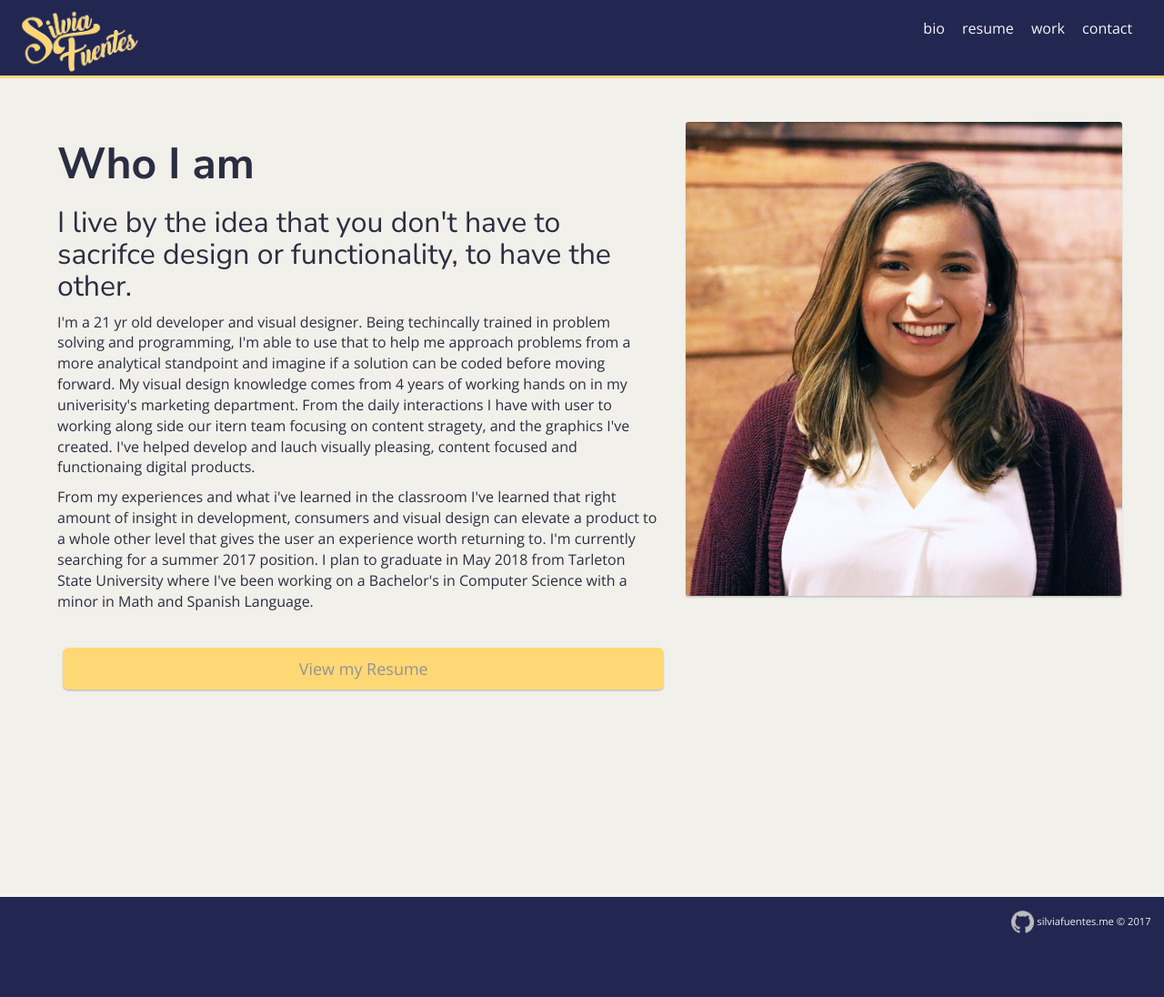
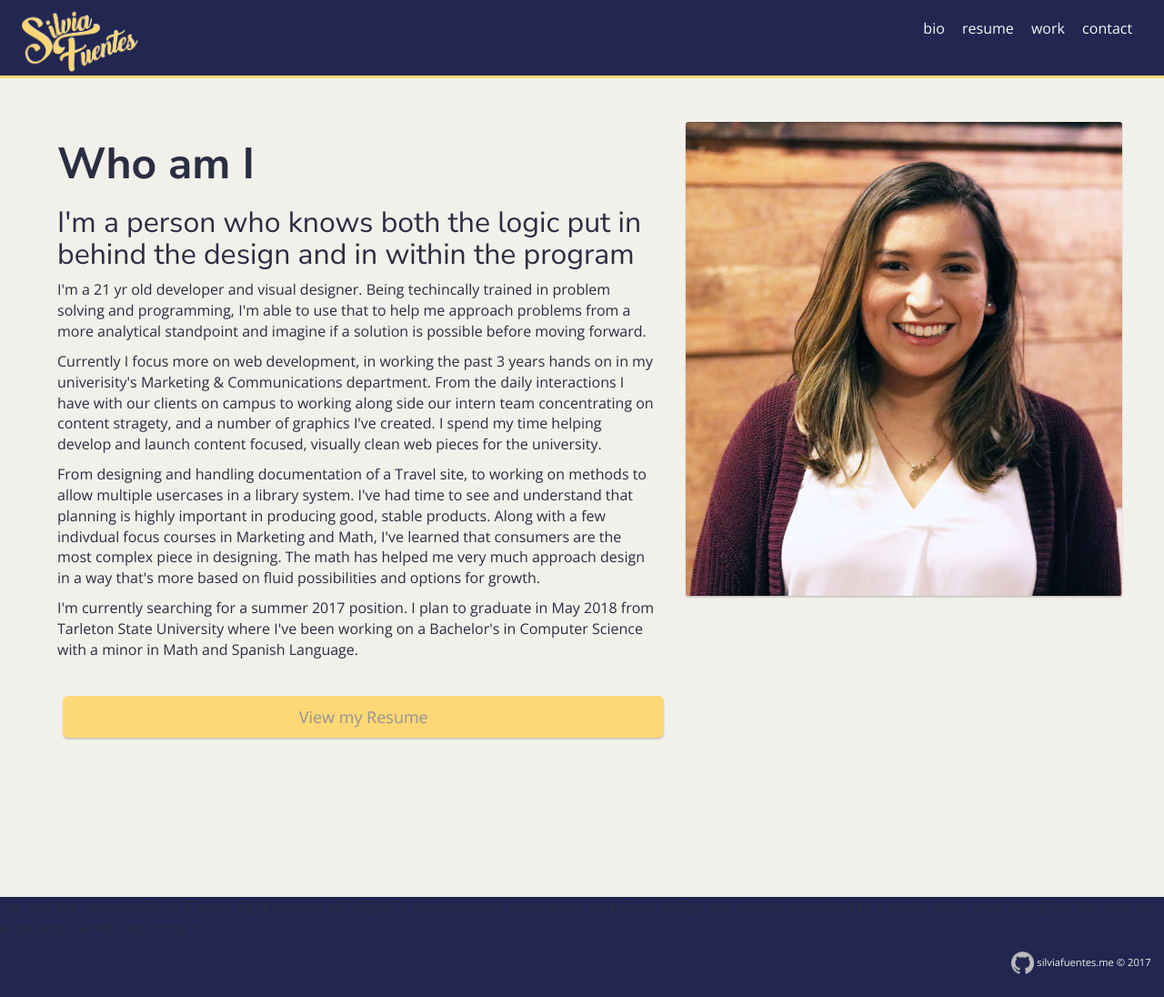
Before and after one commit to silviafuen/silviafuen.github.io, a Jekyll site: the page built from bio/index.html, in a window 1280 px wide. Shown: the whole page at 91% size. Built offline with Jekyll 4.4.1, drawn with Linux system fonts in a browser that asks for light colours; before the commit the page ends 1050 px from its top, so only the background shows below that.

Commit message:
First round editorial changes to body
Editing content for go live

```diff
--- a/bio/index.html
+++ b/bio/index.html
@@ -4,15 +4,23 @@
 ---
 <section class="col-md-12" id="container">
 	<div class="col-md-7">
-	<h2> Who I am </h2>
-	<h3> I live by the idea that you don't have to sacrifce design or functionality, to have the other.</h3>
+	<h2> Who am I </h2>
+	<h3> I'm a person who knows both the logic put in behind the design and in within the program </h3>
 	<p>I'm a 21 yr old developer and visual designer. Being techincally trained in problem solving and programming, I'm able to use that to help me approach problems
-		from a more analytical standpoint and imagine if a solution can be coded before moving forward.
-		My visual design knowledge comes from 4 years of working hands on in my univerisity's marketing department. From the daily interactions I have with user
-		to working along side our itern team focusing on content stragety, and the graphics I've created. I've helped develop and lauch visually pleasing,
-		content focused and functionaing digital products. </p>
-	<p>From my experiences and what i've learned in the classroom I've learned that right amount of insight in development, consumers and visual
-		 design can elevate a product to a whole other level that gives the user an experience worth returning to. I'm currently searching for a summer
+		from a more analytical standpoint and imagine if a solution is possible before moving forward.</p>
+
+		<p>Currently I focus more on web development, in working the past 3 years hands on in my univerisity's Marketing &#38; Communications department.
+			From the daily interactions I have with our clients on campus to working along side our intern team concentrating on content stragety, and a number of
+			graphics I've created. I spend my time helping  develop and launch content focused, visually clean web pieces for the university. </p>
+
+	<p><!--I've learned in class and group projects to view issues first as a more general view and then pinpoint the target issues one by one.--> From designing
+		and handling documentation of a Travel site, to working on methods to allow multiple usercases in a library system.
+		I've had time to see and understand that planning is highly important in producing good, stable products.   Along with a few indivdual focus
+		courses in Marketing and Math, I've learned that consumers are the most complex piece in designing. The math has helped me
+		very much approach design in a way that's more based on fluid possibilities and options for growth.
+	 </p>
+	 <p>
+		  I'm currently searching for a summer
 		 2017 position. I plan to graduate in May 2018 from Tarleton State University where I've been working on a Bachelor's in Computer Science
 		 with a minor in Math and Spanish Language.</p>
 	 </br>
@@ -25,3 +33,6 @@
 	</div>
 
 </section>
+
+I've had the oppurtunity to if more right amount of insight in development, consumers and visual
+design can elevate a product to a whole other level that gives the user an experience worth returning to.
```
